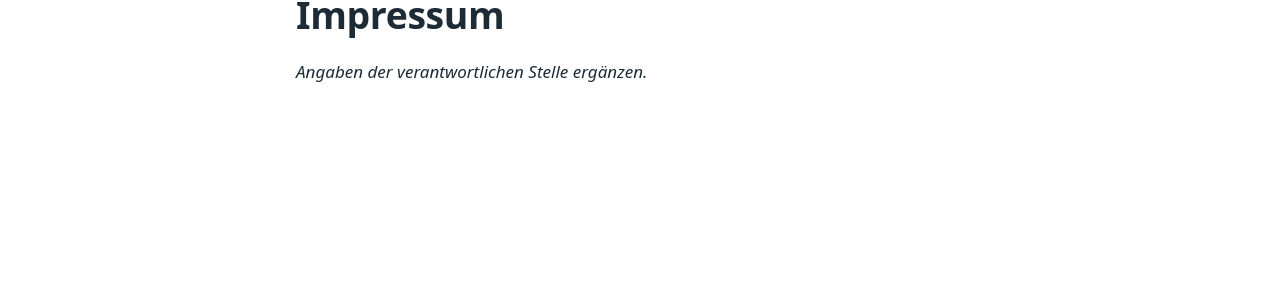
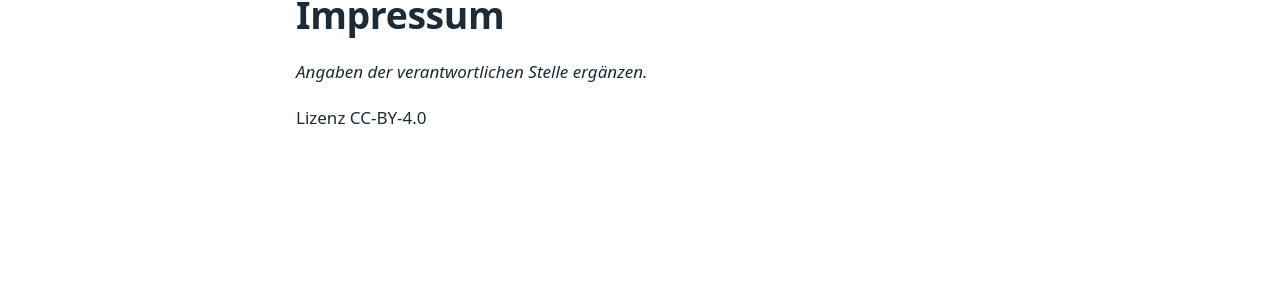
Before and after one commit to Ludee/komm-weiter-website, an MkDocs documentation site: the page built from docs/impressum.md, in a window 1280 px wide. Shown: the part 163-465 px from the top of the page. Built offline with MkDocs 1.6.1 and Material for MkDocs 9.7.7, drawn with Linux system fonts in a browser that asks for light colours.

Commit message:
Publish page

```diff
--- a/docs/impressum.md
+++ b/docs/impressum.md
@@ -1,3 +1,5 @@
 # Impressum
 
 *Angaben der verantwortlichen Stelle ergänzen.*
+
+Lizenz CC-BY-4.0
```
